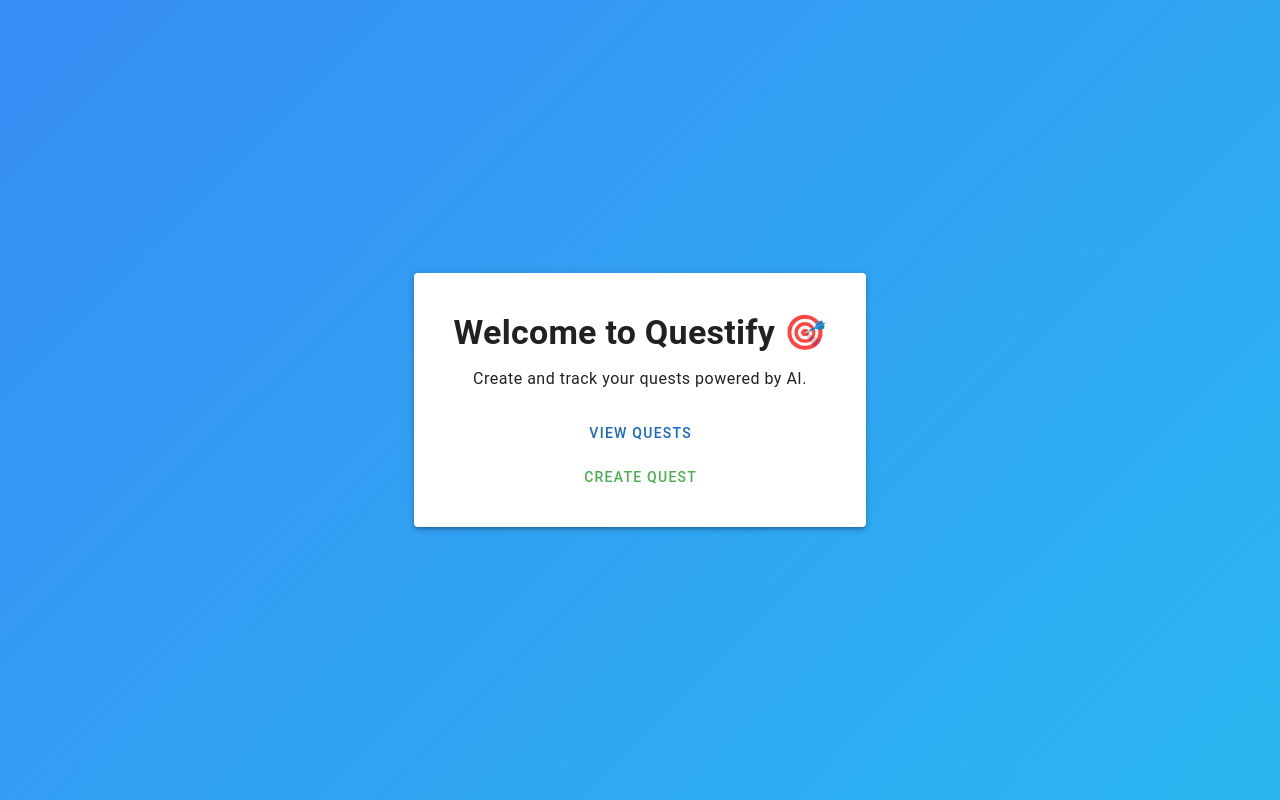
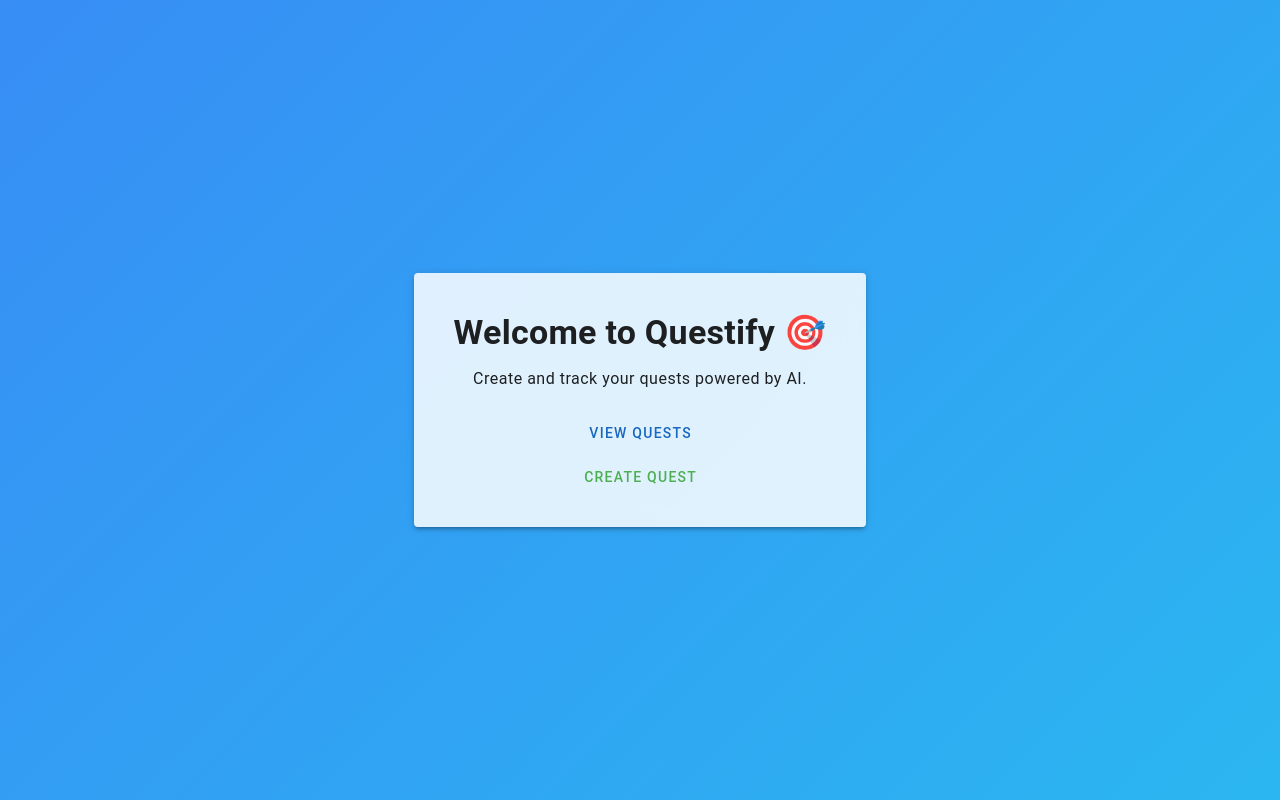
Before and after one commit to 12529572-Canada-Inc/questify, a Nuxt app in the folder apps/nuxt/: page / in a window 1280 px wide. Built offline with nearby package versions, Linux system fonts and the light colour scheme.

Commit message:
feat: add default layout and restructure index page for improved styling

```diff
--- /dev/null
+++ b/apps/nuxt/layouts/default.vue
@@ -0,0 +1,8 @@
+<template>
+  <v-container
+    fluid
+    class="fill-height d-flex flex-column align-center justify-center"
+  >
+    <slot />
+  </v-container>
+</template>
--- a/apps/nuxt/pages/index.vue
+++ b/apps/nuxt/pages/index.vue
@@ -1,5 +1,4 @@
 <template>
-  <v-container class="fill-height d-flex flex-column justify-center align-center pa-4">
   <v-card
     elevation="3"
     class="pa-6 text-center"
@@ -35,5 +34,4 @@
       </v-btn>
     </v-card-actions>
   </v-card>
-  </v-container>
 </template>
```
Lines whose indentation alone changed are shown as unchanged.
